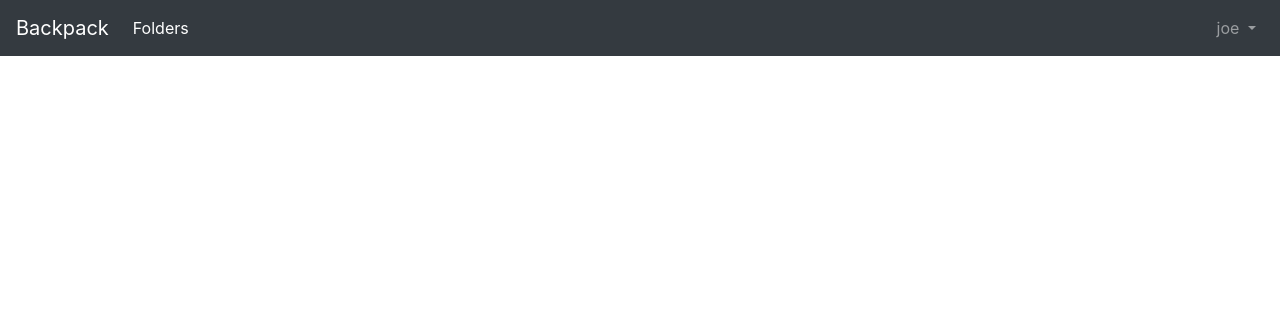
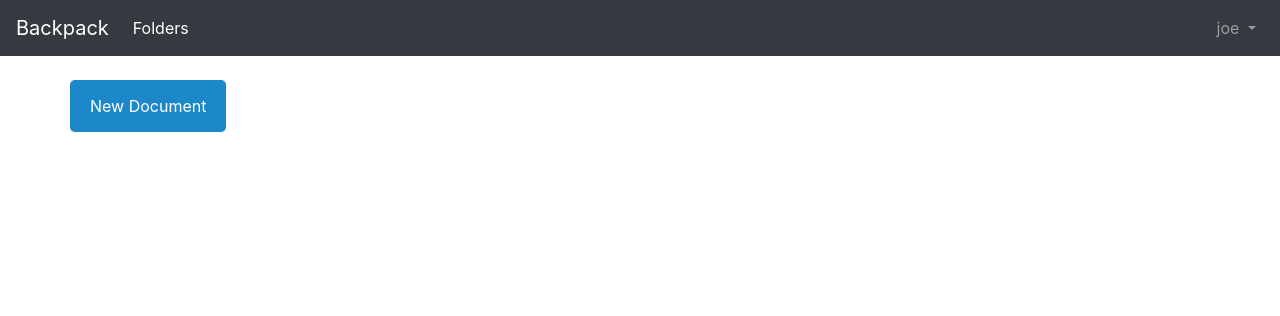
Before and after one commit to watsonaiden/backpack_django, a Django app: a page that uses templates/doc_list.html in a window 1280 px wide. Shown: the top 316 px of the page. Run offline with Django 3.2, Linux system fonts and the light colour scheme; a user stored in the database is signed in; data comes from the database, SQL or seed files in the repository; some libraries are stand-ins or nearby versions.

Commit message:
create document button added to document list view

```diff
--- a/templates/doc_list.html
+++ b/templates/doc_list.html
@@ -4,6 +4,16 @@
 
 
 {% block content %}
+<link rel="stylesheet" href="{% static 'forms.css' %}">
+
+<div class="container">
+  <div class="row">
+      <button class='openButton' onclick = "openForm()">
+        New Document
+          </button>
+  </div>
+</div>
+<br>
 <div class="container">
   <div class="row">
 {% for Docs in object_list %}
@@ -25,4 +35,59 @@
 
   </div>
 </div><br>
+    <div class="loginPopup">
+      <div class="formPopup" id="popupForm">
+        <form action="" id="form_create_id" class="formContainer">
+          <h2>New Document</h2>
+          <label for="title">
+            <strong>Title</strong>
+          </label>
+          <input type="text" id="title_id" placeholder="Title" name="title" required>
+          <button type="submit" class="btn">Create</button>
+          <button type="button" class="btn cancel" onclick="closeForm()">Close</button>
+        </form>
+      </div>
+    </div>
+
 {% endblock content %}
+{% block javascript %}
+    <script>
+      function openForm() {
+        document.getElementById("popupForm").style.display = "block";
+      }
+      function closeForm() {
+        document.getElementById("popupForm").style.display = "none";
+      }
+    </script>
+<script type="text/javascript">
+$('#form_create_id').submit(function(e){
+	e.preventDefault();
+	var csrfmiddlewaretoken = '{{ csrf_token }}';
+        $.ajax(
+    {
+
+        type:"POST",
+        url: "{% url 'create_folder' %}",
+        data : {
+            "csrfmiddlewaretoken" : csrfmiddlewaretoken,
+            "title": document.getElementById("title_id").value,
+	    "desc": document.getElementById("desc_id").value,
+        },
+
+        success: function( data )
+        {
+
+	    if (data.success == 1){
+		location.reload();
+		}
+	    else{
+		alert(data.failure);
+		}
+        }
+
+     })
+	return false;
+
+	});
+</script>
+{% endblock javascript %}
--- a/templates/folder_list.html
+++ b/templates/folder_list.html
@@ -35,7 +35,8 @@
 {% endfor %}
 
   </div>
-</di    <div class="loginPopup">
+</div><br>
+    <div class="loginPopup">
       <div class="formPopup" id="popupForm">
         <form action="" id="form_create_id" class="formContainer">
           <h2>Create New Folder</h2>
```
